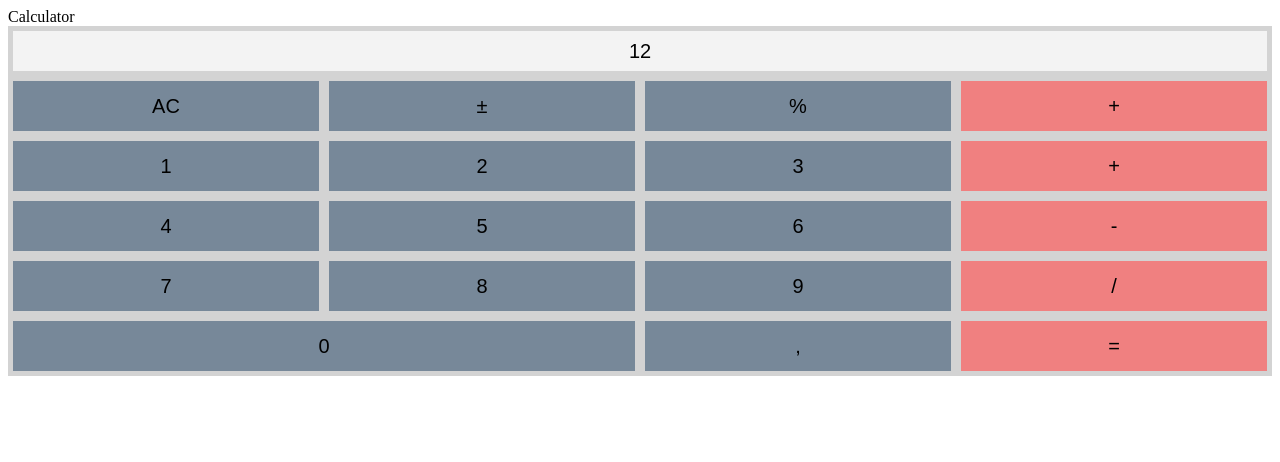
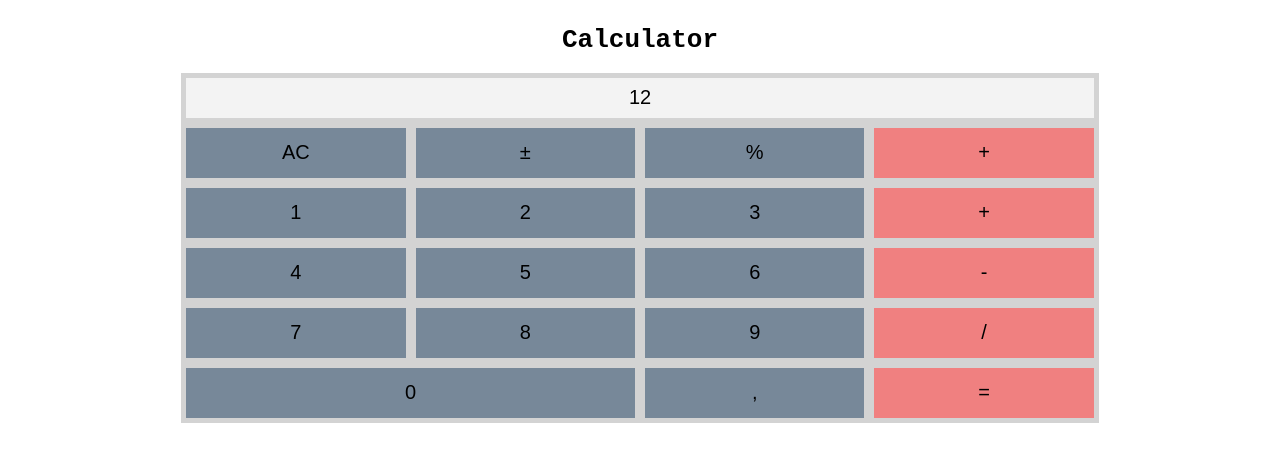
Before and after one commit to nadinho/My-calculator, a website: page index.html in a window 1280 px wide. Drawn offline with nearby package versions, Linux system fonts and the light colour scheme; files that its build step writes are made by us from their sources.

Commit message:
add title styling and center items

```diff
--- a/index.html
+++ b/index.html
@@ -7,7 +7,7 @@
     <title>Calculator</title>
   </head>
   <body>
-    Calculator
+    <h1 class="title">Calculator</h1>
 
     <div class="calculator">
       <input type="text" class="calculator__output" />
--- a/src/components/_base.scss
+++ b/src/components/_base.scss
@@ -3,3 +3,14 @@
 *::before {
   box-sizing: border-box;
 }
+
+body {
+  display: flex;
+  flex-direction: column;
+  justify-content: center;
+  align-items: center;
+}
+
+.title {
+  font-family: monospace;
+}
```
